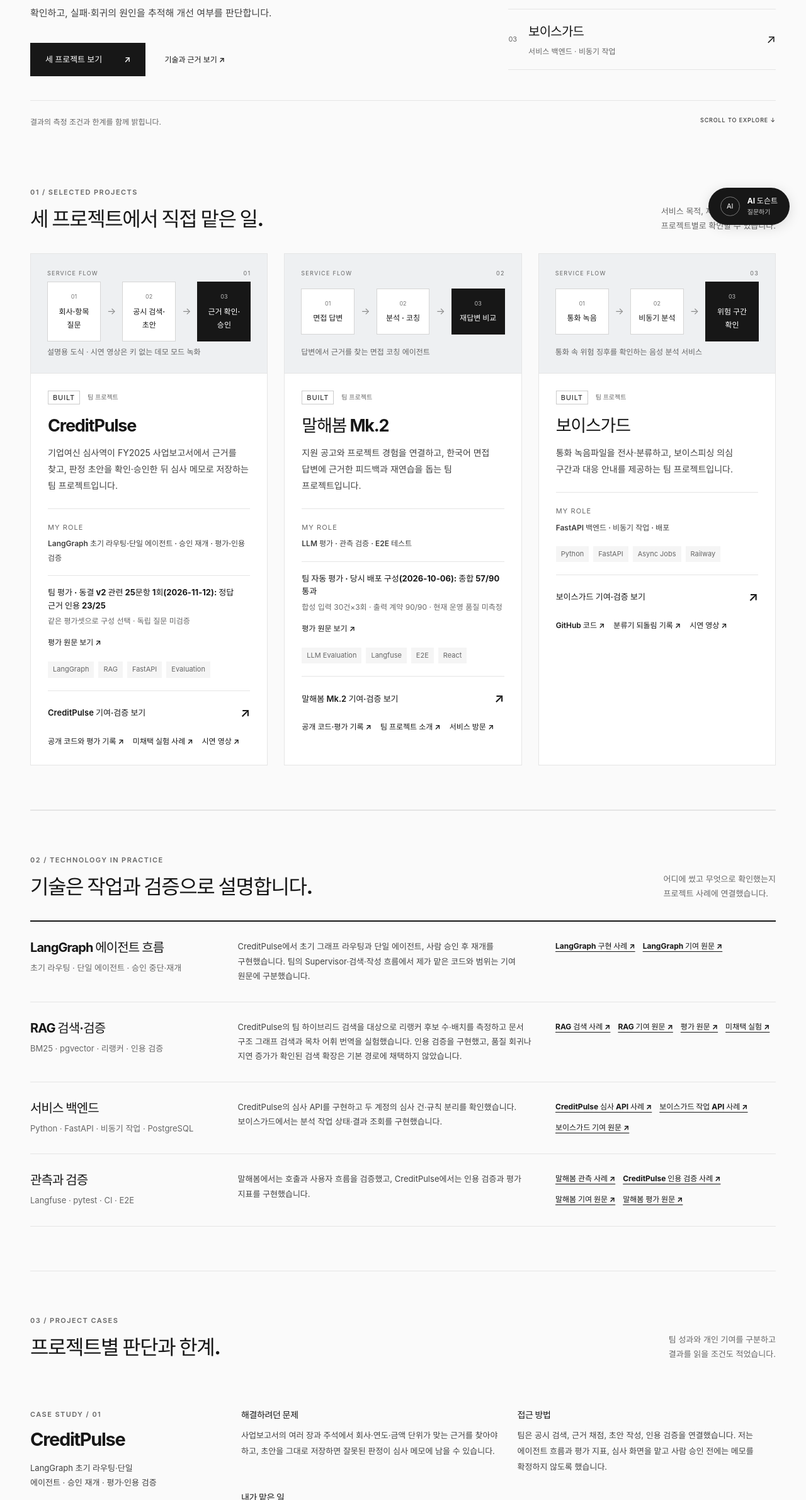
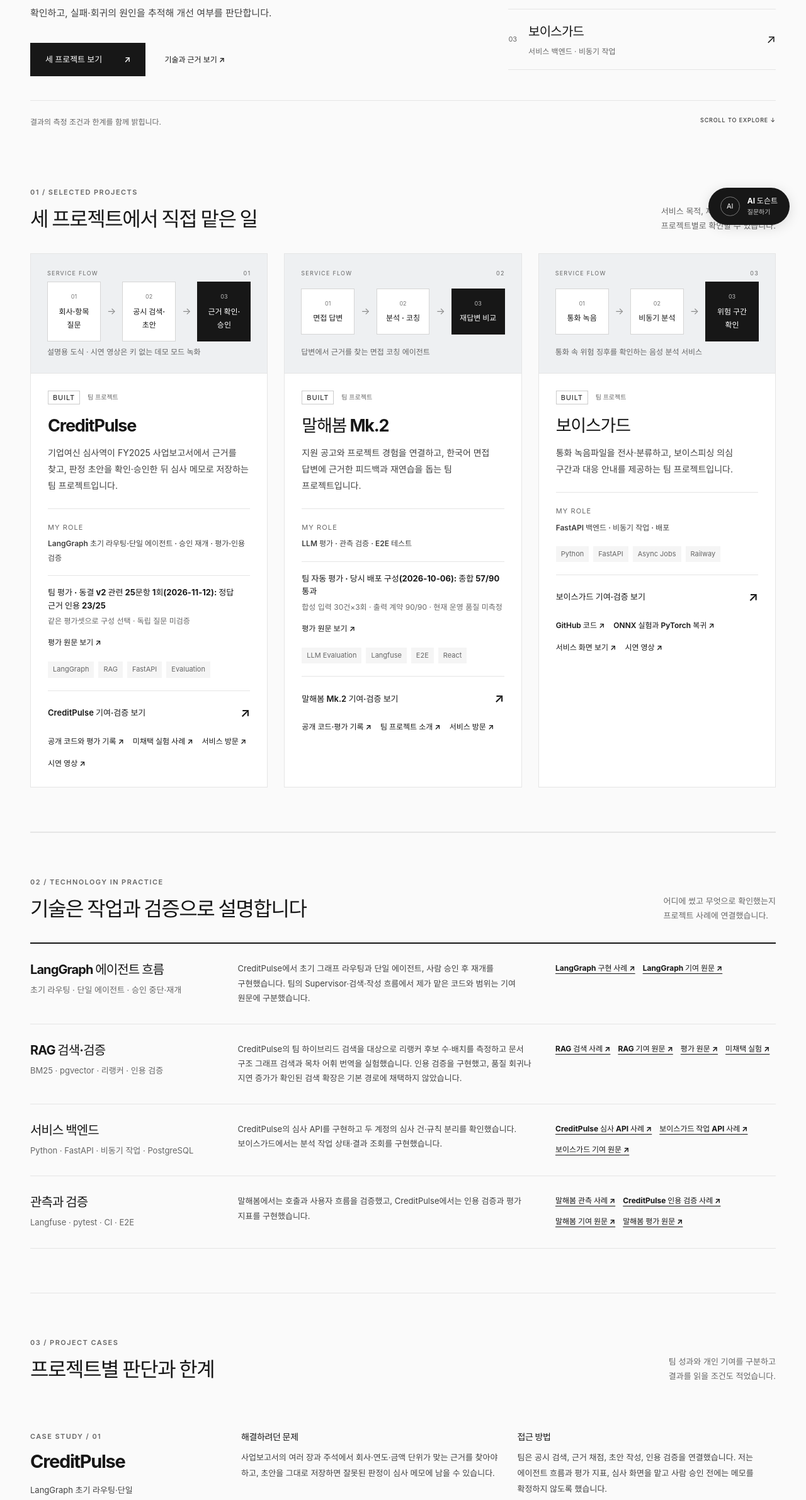
Before and after one commit to SJeongHyeon/ai-agent-portfolio, a website with bundled scripts: page index.html in a window 1280 px wide. Shown: the part 419-2800 px from the top of the page at 63% size. Built offline with nearby package versions, Linux system fonts and the light colour scheme.

Commit message:
fix: clarify project service links and section headings

```diff
--- a/index.html
+++ b/index.html
@@ -21,7 +21,7 @@
       <div class="hero-layout">
         <div class="hero-content">
           <p class="role-label">AI Agent Developer</p>
-          <h1>AI 에이전트를 구현하고,<br /><span>근거로 검증합니다.</span></h1>
+          <h1>AI 에이전트를 구현하고,<br /><span>근거로 검증합니다</span></h1>
           <p class="hero-lead" id="profile-positioning">에이전트 흐름과 서비스 백엔드를 구현해 왔습니다. 평가 지표와 관측 기록으로 동작을 확인하고, 실패·회귀의 원인을 추적해 개선 여부를 판단합니다.</p>
           <div class="hero-actions"><a class="button button--primary" href="#projects">세 프로젝트 보기 <span>↗</span></a><a class="text-link" href="#technology">기술과 근거 보기 ↗</a></div>
         </div>
@@ -35,12 +35,12 @@
       <div class="hero-bottom"><p id="profile-statement">결과의 측정 조건과 한계를 함께 밝힙니다.</p><a href="#projects" aria-label="대표 프로젝트로 이동">SCROLL TO EXPLORE ↓</a></div>
     </section>
     <section class="section" id="projects">
-      <div class="section-heading"><div><p class="eyebrow">01 / SELECTED PROJECTS</p><h2>세 프로젝트에서<br class="mobile-break" /> 직접 맡은 일.</h2></div><p>서비스 목적, 제 역할, 검증 범위를<br />프로젝트별로 확인할 수 있습니다.</p></div>
+      <div class="section-heading"><div><p class="eyebrow">01 / SELECTED PROJECTS</p><h2>세 프로젝트에서<br class="mobile-break" /> 직접 맡은 일</h2></div><p>서비스 목적, 제 역할, 검증 범위를<br />프로젝트별로 확인할 수 있습니다.</p></div>
       <div class="project-grid" id="featured-project-grid"></div>
       <noscript><p>상세 소개를 보려면 JavaScript를 켜 주세요. <a href="https://github.com/SJeongHyeon/credit-pulse">CreditPulse 코드·평가</a>, <a href="https://nanocode00.github.io/malhaebom-showcase/">말해봄 소개</a>, <a href="https://github.com/SJeongHyeon/voiceguard">보이스가드 코드</a>를 직접 확인할 수 있습니다.</p></noscript>
     </section>
     <section class="section section--technology" id="technology">
-      <div class="section-heading"><div><p class="eyebrow">02 / TECHNOLOGY IN PRACTICE</p><h2>기술은 작업과 검증으로 설명합니다.</h2></div><p>어디에 썼고 무엇으로 확인했는지<br />프로젝트 사례에 연결했습니다.</p></div>
+      <div class="section-heading"><div><p class="eyebrow">02 / TECHNOLOGY IN PRACTICE</p><h2>기술은 작업과 검증으로 설명합니다</h2></div><p>어디에 썼고 무엇으로 확인했는지<br />프로젝트 사례에 연결했습니다.</p></div>
       <div class="technology-map">
         <article><div><h3>LangGraph 에이전트 흐름</h3><p>초기 라우팅 · 단일 에이전트 · 승인 중단·재개</p></div><p>CreditPulse에서 초기 그래프 라우팅과 단일 에이전트, 사람 승인 후 재개를 구현했습니다. 팀의 Supervisor·검색·작성 흐름에서 제가 맡은 코드와 범위는 기여 원문에 구분했습니다.</p><div class="technology-links"><a href="#creditpulse-detail">LangGraph 구현 사례 ↗</a><a href="https://github.com/SJeongHyeon/credit-pulse/blob/main/CONTRIBUTIONS.md" target="_blank" rel="noreferrer">LangGraph 기여 원문 ↗</a></div></article>
         <article><div><h3>RAG 검색·검증</h3><p>BM25 · pgvector · 리랭커 · 인용 검증</p></div><p>CreditPulse의 팀 하이브리드 검색을 대상으로 리랭커 후보 수·배치를 측정하고 문서 구조 그래프 검색과 목차 어휘 번역을 실험했습니다. 인용 검증을 구현했고, 품질 회귀나 지연 증가가 확인된 검색 확장은 기본 경로에 채택하지 않았습니다.</p><div class="technology-links"><a href="#creditpulse-detail">RAG 검색 사례 ↗</a><a href="https://github.com/SJeongHyeon/credit-pulse/blob/main/CONTRIBUTIONS.md" target="_blank" rel="noreferrer">RAG 기여 원문 ↗</a><a href="https://github.com/SJeongHyeon/credit-pulse/blob/main/EVAL_REPORT.md" target="_blank" rel="noreferrer">평가 원문 ↗</a><a href="https://github.com/SJeongHyeon/credit-pulse/blob/main/docs/case-studies/term-bridge-rejected.md" target="_blank" rel="noreferrer">미채택 실험 ↗</a></div></article>
@@ -48,9 +48,9 @@
         <article><div><h3>관측과 검증</h3><p>Langfuse · pytest · CI · E2E</p></div><p>말해봄에서는 호출과 사용자 흐름을 검증했고, CreditPulse에서는 인용 검증과 평가 지표를 구현했습니다.</p><div class="technology-links"><a href="#malhaebom-detail">말해봄 관측 사례 ↗</a><a href="#creditpulse-detail">CreditPulse 인용 검증 사례 ↗</a><a href="https://github.com/SJeongHyeon/malhaebom-mk2/blob/main/CONTRIBUTIONS.md" target="_blank" rel="noreferrer">말해봄 기여 원문 ↗</a><a href="https://github.com/SJeongHyeon/malhaebom-mk2/blob/main/EVAL_REPORT.md" target="_blank" rel="noreferrer">말해봄 평가 원문 ↗</a></div></article>
       </div>
     </section>
-    <section class="section section--cases" aria-labelledby="case-title"><div class="section-heading"><div><p class="eyebrow">03 / PROJECT CASES</p><h2 id="case-title">프로젝트별 판단과 한계.</h2></div><p>팀 성과와 개인 기여를 구분하고<br />결과를 읽을 조건도 적었습니다.</p></div><div id="project-details"></div></section>
-    <section class="section" id="learning"><div class="section-heading"><div><p class="eyebrow">04 / EARLIER PRACTICE</p><h2>이전 학습 작업.</h2></div><p>데이터 탐색과 모델 사용을 연습한 작업입니다.</p></div><div class="learning-grid" id="learning-project-grid"></div></section>
-    <section class="contact" id="contact"><p class="eyebrow">LET’S CONNECT</p><div><h2>코드와 검증 기록을<br />직접 확인해 주세요.</h2><a class="button button--primary" href="https://github.com/SJeongHyeon" target="_blank" rel="noreferrer">GitHub 프로필에서 연락처 보기 ↗</a></div></section>
+    <section class="section section--cases" aria-labelledby="case-title"><div class="section-heading"><div><p class="eyebrow">03 / PROJECT CASES</p><h2 id="case-title">프로젝트별 판단과 한계</h2></div><p>팀 성과와 개인 기여를 구분하고<br />결과를 읽을 조건도 적었습니다.</p></div><div id="project-details"></div></section>
+    <section class="section" id="learning"><div class="section-heading"><div><p class="eyebrow">04 / EARLIER PRACTICE</p><h2>이전 학습 작업</h2></div><p>데이터 탐색과 모델 사용을 연습한 작업입니다.</p></div><div class="learning-grid" id="learning-project-grid"></div></section>
+    <section class="contact" id="contact"><p class="eyebrow">LET’S CONNECT</p><div><h2>코드와 검증 기록을<br />직접 확인해 주세요</h2><a class="button button--primary" href="https://github.com/SJeongHyeon" target="_blank" rel="noreferrer">GitHub 프로필에서 연락처 보기 ↗</a></div></section>
   </main>
     <button
       class="docent-launcher"
--- a/src/portfolio.js
+++ b/src/portfolio.js
@@ -46,6 +46,8 @@ export const projects = [
     "contributionUrl": "https://github.com/SJeongHyeon/credit-pulse/blob/main/CONTRIBUTIONS.md",
     "showcaseUrl": "https://github.com/SJeongHyeon/credit-pulse/blob/main/docs/case-studies/term-bridge-rejected.md",
     "showcaseLabel": "미채택 실험 사례",
+    "serviceUrl": "https://creditpulse-api-236552047198.asia-northeast3.run.app/",
+    "serviceLabel": "서비스 방문",
     "demoUrl": "https://github.com/SJeongHyeon/credit-pulse/blob/main/docs/demo/creditpulse_demo.mp4",
     "demoLabel": "시연 영상",
     "evidenceNote": "수치는 팀 실행 결과이며 개인 기여는 공개 사본의 CONTRIBUTIONS.md에 구분했습니다. 영상은 키 없는 데모 모드 녹화입니다."
@@ -129,7 +131,9 @@ export const projects = [
     "codeLabel": "GitHub 코드",
     "contributionUrl": "https://github.com/SJeongHyeon/voiceguard/blob/main/CONTRIBUTIONS.md",
     "showcaseUrl": "https://github.com/SJeongHyeon/voiceguard/blob/main/docs/specs/pytorch-classifier-runtime.md",
-    "showcaseLabel": "분류기 되돌림 기록",
+    "showcaseLabel": "ONNX 실험과 PyTorch 복귀",
+    "serviceUrl": "https://voice-guard-project.netlify.app/",
+    "serviceLabel": "서비스 화면 보기",
     "demoUrl": "https://github.com/SJeongHyeon/voiceguard/blob/main/docs/demo/voiceguard_demo.mp4",
     "demoLabel": "시연 영상",
     "evidence": [
@@ -149,7 +153,7 @@ export const projects = [
     "approach": "팀의 음성 분석 파이프라인을 FastAPI 서비스와 연결하고, 분석 작업의 상태와 결과를 조회하는 흐름을 구현했습니다.",
     "limitation": "모델 결과는 참고 정보입니다. 팀 평가에서 정상 통화 오탐이 확인되어 추가 개선이 필요하며, 모델 학습·분류 성능은 제 개인 개발 성과와 구분합니다.",
     "next": "분석 작업의 실패·복구 조건과 배포 환경에서의 처리 시간을 더 체계적으로 기록하고 검증하고 싶습니다.",
-    "evidenceNote": "개인 구현·되돌림 기록은 공개용 사본의 CONTRIBUTIONS.md, 분류 평가 조건은 README에서 확인할 수 있습니다. 현재 운영 백엔드는 내려가 있어 시연 영상으로 동작을 확인할 수 있습니다."
+    "evidenceNote": "개인 구현·분류기 전환 기록은 공개용 사본의 CONTRIBUTIONS.md, 분류 평가 조건은 README에서 확인할 수 있습니다. 서비스 화면은 열리지만 분석 백엔드는 내려가 있어 전체 동작은 시연 영상으로 확인할 수 있습니다."
   },
   {
     "title": "Pima Diabetes EDA Dashboard",
@@ -275,6 +279,7 @@ function link(url, label) {
 function projectLinks(project) {
   return (project.repositoryVisibility === 'private' ? '<span class="private-note">코드 저장소 비공개</span>' : link(project.codeUrl,project.codeLabel || 'GitHub 코드'))
     + link(project.showcaseUrl,project.showcaseLabel || '프로젝트 소개')
+    + link(project.serviceUrl,project.serviceLabel || '서비스 방문')
     + link(project.demoUrl,project.demoLabel || '라이브 데모');
 }
 
```
Also changed, not shown: tests/portfolio.test.mjs (+17 -0 lines), tests/site-structure.test.mjs (+7 -0 lines), README.md.
